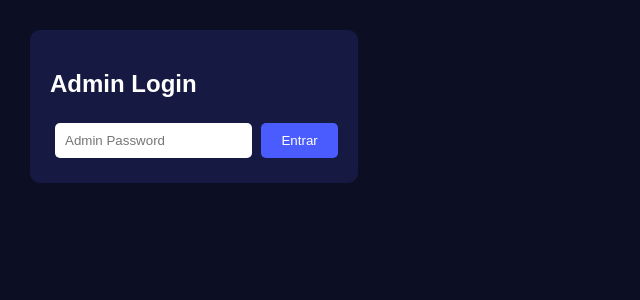
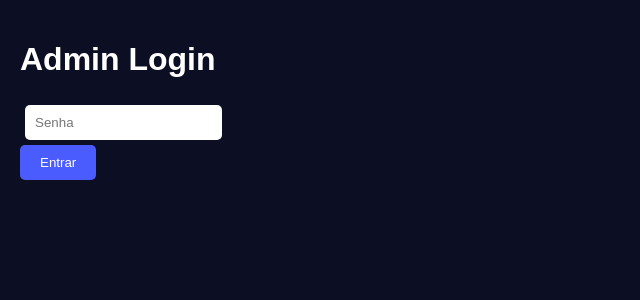
Before and after one commit to dudua9356-beep/vaultx, a Flask app: template templates/admin_login.html in a window 1280 px wide. Shown: the part 98-398 px from the top of the page, without its empty margins (0-640 px from the left). Run offline with Flask 3, Linux system fonts and the light colour scheme; the template is opened without the code that fills it, so the values that code supplies are empty.

Commit message:
Update admin_login.html

```diff
--- a/templates/admin_login.html
+++ b/templates/admin_login.html
@@ -2,18 +2,16 @@
 
 {% block content %}
 
-<div class="card">
+<h1>Admin Login</h1>
 
-<h2>Admin Login</h2>
+<form method="post">
 
-<form method="POST">
+<input name="password" placeholder="Senha">
 
-<input type="password" name="password" placeholder="Admin Password">
+<br>
 
-<button>Entrar</button>
+<button type="submit">Entrar</button>
 
 </form>
 
-</div>
-
 {% endblock %}
```
